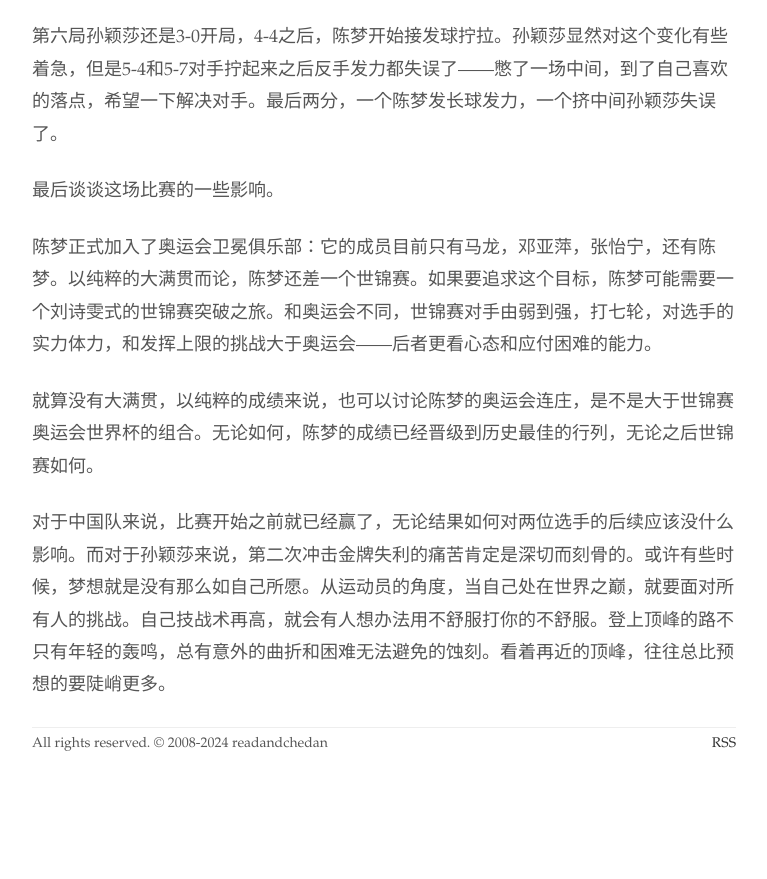
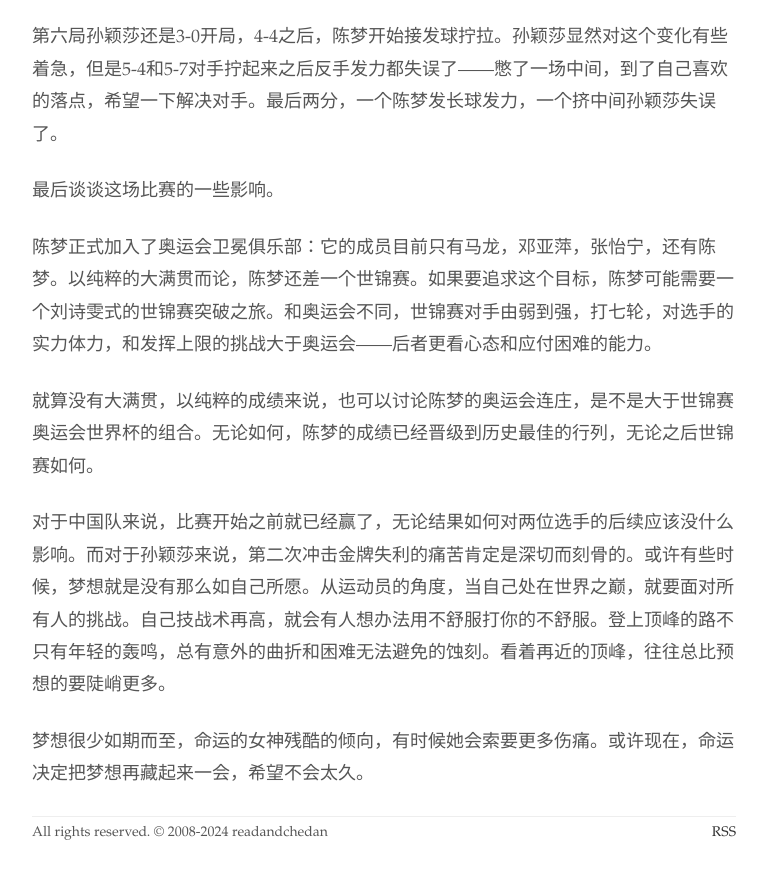
Before and after one commit to readandchedan/readandchedan.github.io, a Jekyll site: the page built from _posts/tabletennis/_posts/2024-08-03-chen-meng-sun-yingsha-olympics-final.md, in a window 1280 px wide and 900 px high, scrolled down 2667 px. Shown: the top 879 px of the window, without its empty margins (256-1023 px from the left). Built offline with Jekyll 4.4.1, drawn with Linux system fonts in a browser that asks for light colours; before the commit the page ends 3478 px from its top, so only the background shows below that.

Commit message:
new post

```diff
--- a/_posts/tabletennis/_posts/2024-08-03-chen-meng-sun-yingsha-olympics-final.md
+++ b/_posts/tabletennis/_posts/2024-08-03-chen-meng-sun-yingsha-olympics-final.md
@@ -61,3 +61,5 @@ layout: default
 就算没有大满贯，以纯粹的成绩来说，也可以讨论陈梦的奥运会连庄，是不是大于世锦赛奥运会世界杯的组合。无论如何，陈梦的成绩已经晋级到历史最佳的行列，无论之后世锦赛如何。
 
 对于中国队来说，比赛开始之前就已经赢了，无论结果如何对两位选手的后续应该没什么影响。而对于孙颖莎来说，第二次冲击金牌失利的痛苦肯定是深切而刻骨的。或许有些时候，梦想就是没有那么如自己所愿。从运动员的角度，当自己处在世界之巅，就要面对所有人的挑战。自己技战术再高，就会有人想办法用不舒服打你的不舒服。登上顶峰的路不只有年轻的轰鸣，总有意外的曲折和困难无法避免的蚀刻。看着再近的顶峰，往往总比预想的要陡峭更多。
+
+梦想很少如期而至，命运的女神残酷的倾向，有时候她会索要更多伤痛。或许现在，命运决定把梦想再藏起来一会，希望不会太久。
```
